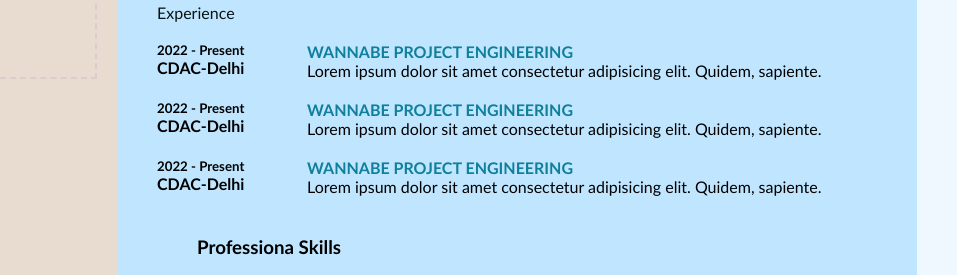
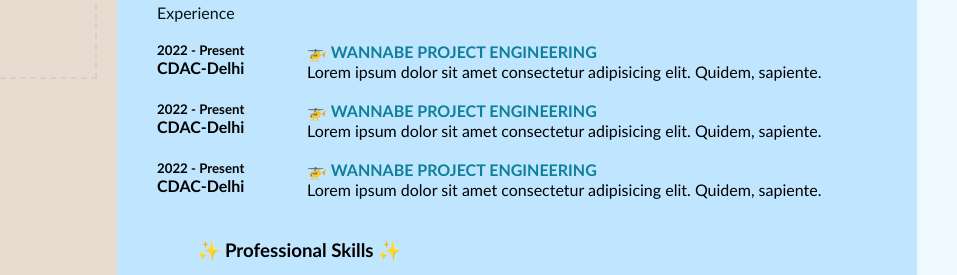
Before and after one commit to vibhmitra/cv, a plain HTML site: page index.html in a window 1280 px wide. Shown: the part 245-520 px from the top of the page, 323-1280 px from the left. Drawn offline with Linux system fonts and the light colour scheme.

Commit message:
🥞🥞

```diff
--- a/index.html
+++ b/index.html
@@ -105,7 +105,7 @@
                         <h4>CDAC-Delhi</h4>
                     </div>
                     <div class="text">
-                        <h4>Wannabe Project Engineering</h4>
+                        <h4>🚁 Wannabe Project Engineering</h4>
                         <p>Lorem ipsum dolor sit amet consectetur adipisicing elit. Quidem, sapiente.</p>
                     </div>
                 </div>
@@ -116,7 +116,7 @@
                         <h4>CDAC-Delhi</h4>
                     </div>
                     <div class="text">
-                        <h4>Wannabe Project Engineering</h4>
+                        <h4>🚁 Wannabe Project Engineering</h4>
                         <p>Lorem ipsum dolor sit amet consectetur adipisicing elit. Quidem, sapiente.</p>
                     </div>
                 </div>
@@ -127,14 +127,14 @@
                         <h4>CDAC-Delhi</h4>
                     </div>
                     <div class="text">
-                        <h4>Wannabe Project Engineering</h4>
+                        <h4>🚁 Wannabe Project Engineering</h4>
                         <p>Lorem ipsum dolor sit amet consectetur adipisicing elit. Quidem, sapiente.</p>
                     </div>
                 </div>
 
                 <!-- Technical Skills -->
                 <div class="about skills">
-                    <h3 class="prof_skills">Professiona Skills</h3>
+                    <h3 class="prof_skills">✨ Professional Skills ✨</h3>
                     <div class="box">
                         <h4>C++</h4>
                         <div class="percent">
```
